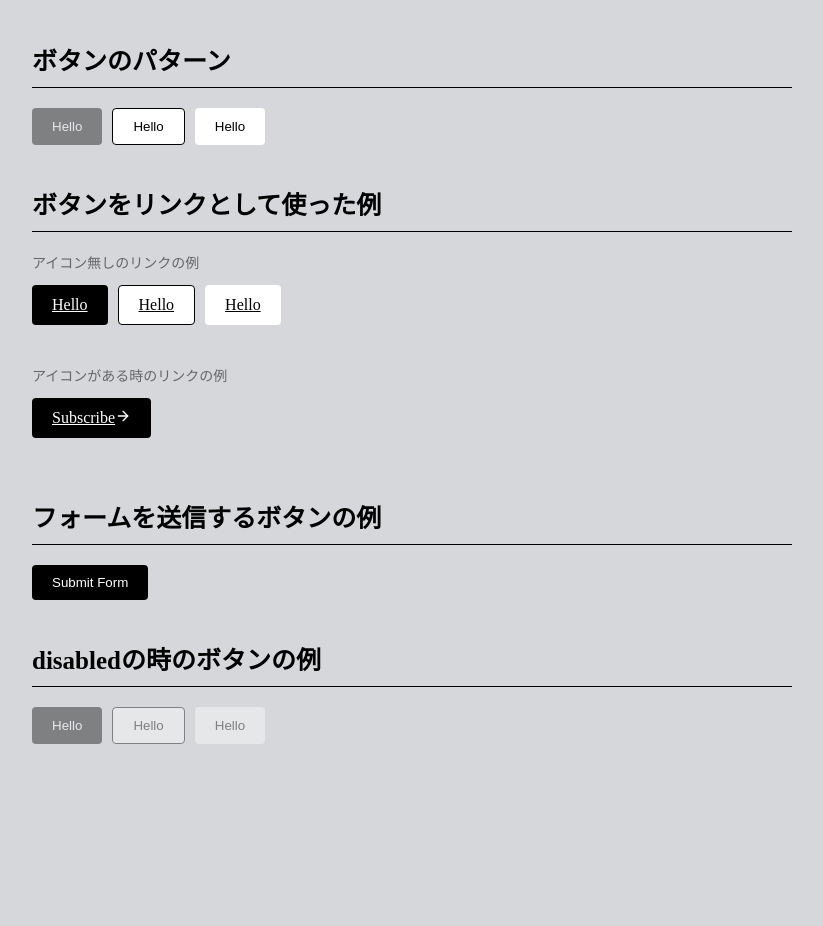
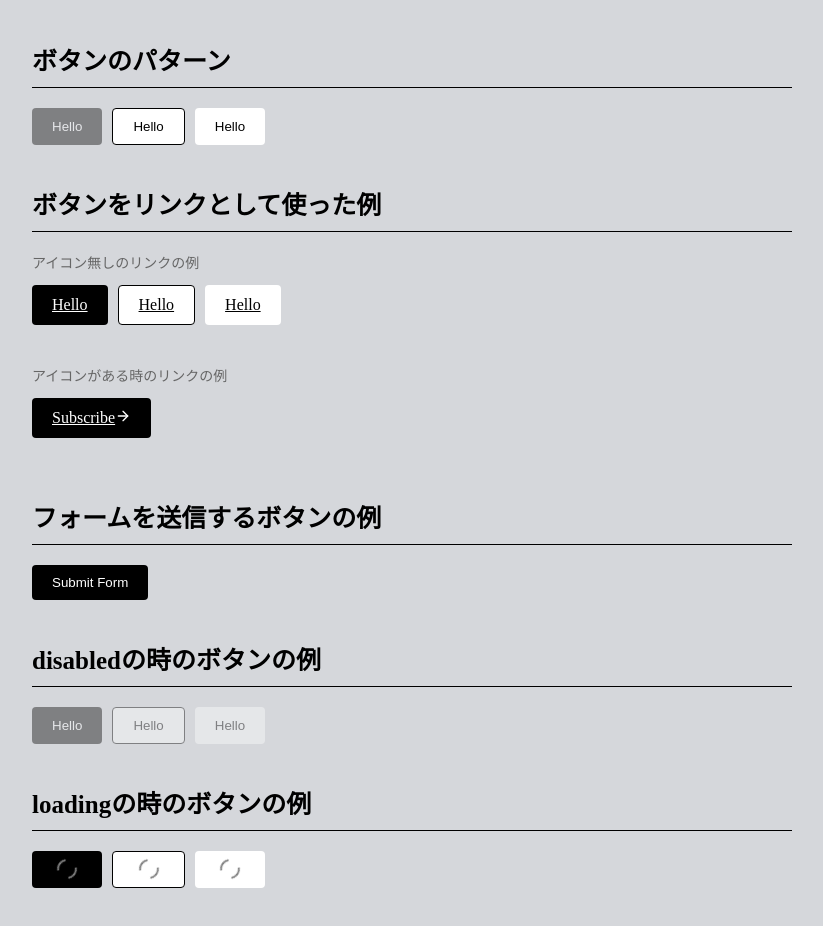
Before and after one commit to OybekJP/ui-components, a React (Vite) app: page / in a window 1280 px wide. Shown: the top 926 px of the page, without its empty margins (228-1051 px from the left). Before the commit the page ends 804 px from the top, so only its background shows below. Built offline with nearby package versions, Linux system fonts and the light colour scheme.

Commit message:
oadingの時のボタンの例を作成

```diff
--- a/src/components/Pages/ButtonDemo.tsx
+++ b/src/components/Pages/ButtonDemo.tsx
@@ -73,6 +73,19 @@ export const ButtonDemo = () => {
           </Button>
         </ButtonGroup>
       </Section>
+
+      <Section>
+        <SectionTitle>loadingの時のボタンの例</SectionTitle>
+        <ButtonGroup>
+          <Button isLoading>Hello</Button>
+          <Button variant="secondary" isLoading>
+            Hello
+          </Button>
+          <Button variant="tertiary" isLoading>
+            Hello
+          </Button>
+        </ButtonGroup>
+      </Section>
     </Container>
   )
 }
```
